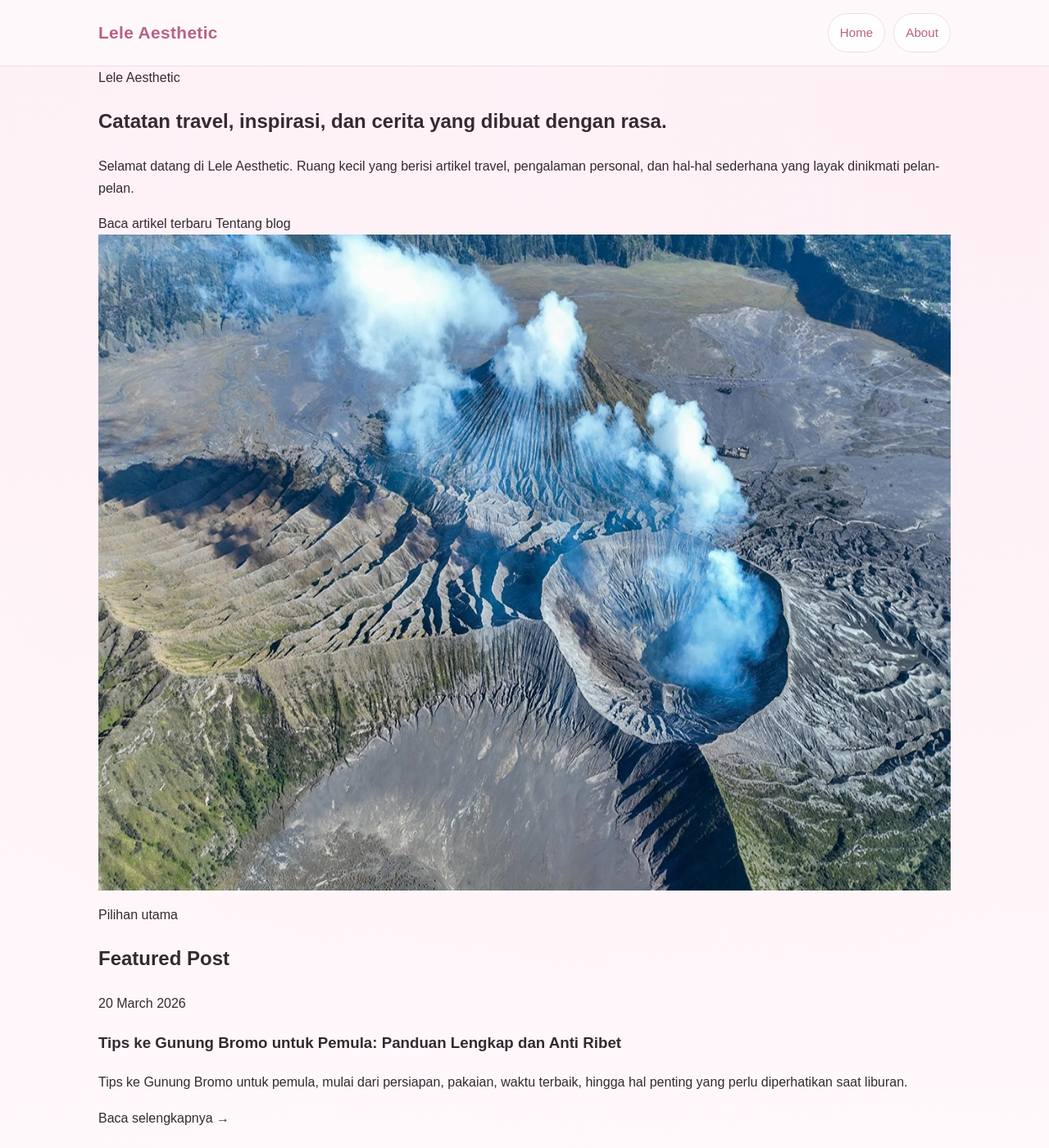
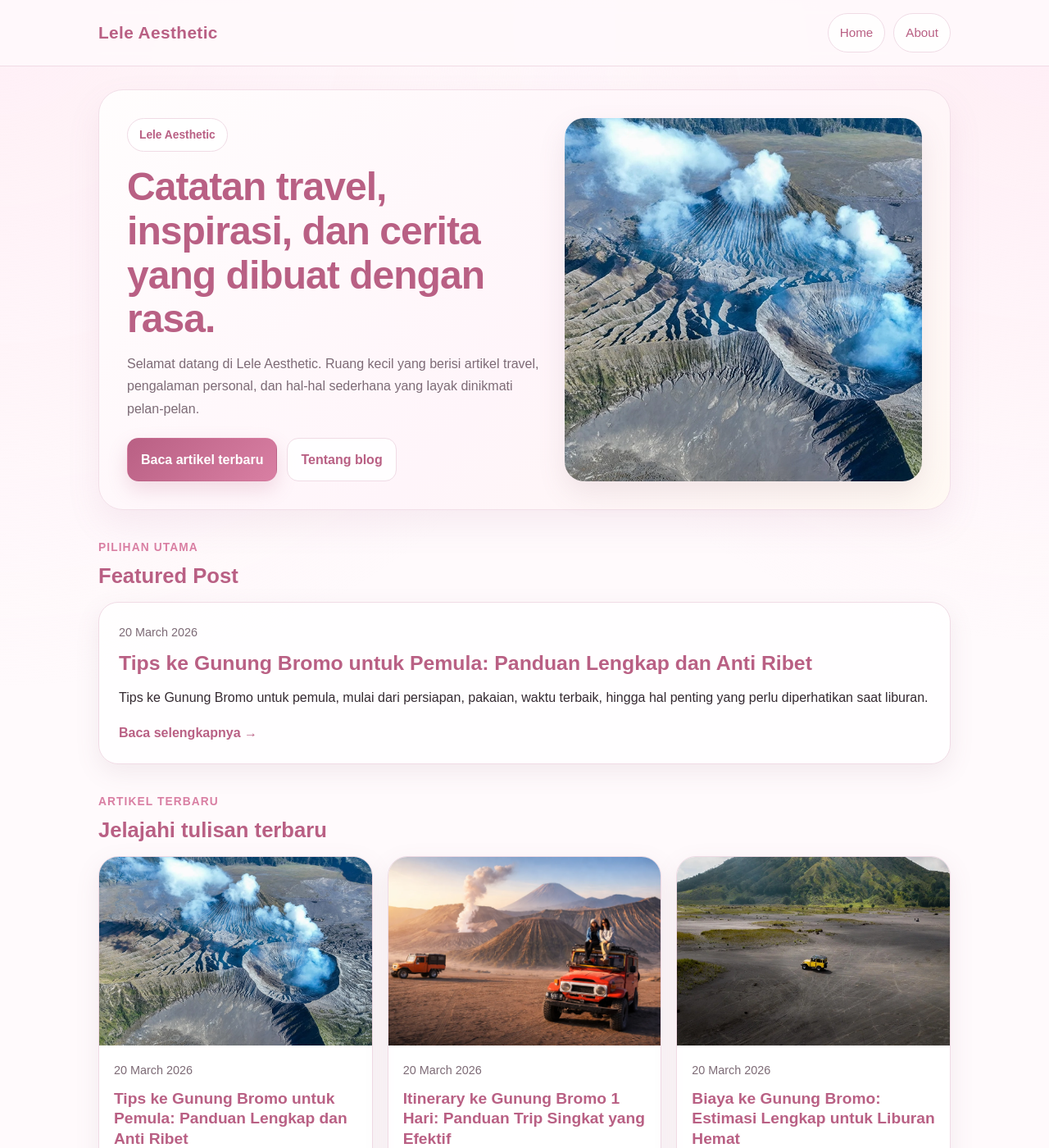
Before and after one commit to vwebe/lele, a Jekyll site: the page built from index.md, in a window 1280 px wide and 1400 px high. Shown: the whole window at 82% size. Built offline with Jekyll 4.4.1, drawn with Linux system fonts in a browser that asks for light colours.

Commit message:
Update style.css

```diff
--- a/assets/css/style.css
+++ b/assets/css/style.css
@@ -478,3 +478,286 @@ a {
   background: var(--primary);
   color: white;
 }
+.premium-hero {
+  margin: 28px 0 34px;
+}
+
+.premium-hero__inner {
+  display: grid;
+  grid-template-columns: 1fr;
+  gap: 22px;
+  padding: 26px;
+  border-radius: 30px;
+  background: linear-gradient(135deg, #fffdfd 0%, #fff5fa 55%, #fff9f3 100%);
+  border: 1px solid #f2dfe8;
+  box-shadow: 0 18px 40px rgba(181, 111, 145, 0.10);
+}
+
+.premium-hero__content {
+  align-self: center;
+}
+
+.premium-badge {
+  display: inline-flex;
+  align-items: center;
+  margin-bottom: 16px;
+  padding: 8px 14px;
+  border-radius: 999px;
+  background: rgba(255, 255, 255, 0.92);
+  border: 1px solid var(--line);
+  color: var(--primary-dark);
+  font-size: 0.86rem;
+  font-weight: 700;
+}
+
+.premium-hero h1 {
+  margin: 0 0 14px;
+  color: var(--primary-dark);
+  font-size: 2.2rem;
+  line-height: 1.12;
+  letter-spacing: -0.02em;
+}
+
+.premium-hero p {
+  margin: 0;
+  max-width: 620px;
+  color: var(--muted);
+  font-size: 1rem;
+}
+
+.premium-actions {
+  display: flex;
+  flex-wrap: wrap;
+  gap: 12px;
+  margin-top: 22px;
+}
+
+.premium-btn {
+  display: inline-flex;
+  align-items: center;
+  justify-content: center;
+  padding: 12px 16px;
+  border-radius: 14px;
+  font-weight: 700;
+  border: 1px solid transparent;
+}
+
+.premium-btn--primary {
+  background: linear-gradient(135deg, var(--primary-dark), var(--primary));
+  color: white;
+  box-shadow: 0 10px 24px rgba(185, 96, 132, 0.20);
+}
+
+.premium-btn--primary:hover {
+  transform: translateY(-1px);
+  box-shadow: 0 14px 26px rgba(185, 96, 132, 0.24);
+}
+
+.premium-btn--soft {
+  background: rgba(255, 255, 255, 0.92);
+  color: var(--primary-dark);
+  border-color: var(--line);
+}
+
+.premium-btn--soft:hover {
+  background: var(--bg-soft);
+}
+
+.premium-hero__visual {
+  align-self: stretch;
+}
+
+.premium-featured-image-link,
+.premium-featured-image {
+  display: block;
+  width: 100%;
+  height: 100%;
+}
+
+.premium-featured-image {
+  min-height: 260px;
+  object-fit: cover;
+  border-radius: 24px;
+  box-shadow: 0 14px 34px rgba(130, 90, 110, 0.12);
+}
+
+.premium-placeholder {
+  display: grid;
+  place-items: center;
+  min-height: 260px;
+  border-radius: 24px;
+  background: linear-gradient(135deg, #fff8fb, #fff4f8);
+  border: 1px solid var(--line);
+}
+
+.section-title-wrap {
+  margin: 0 0 16px;
+}
+
+.section-kicker {
+  margin: 0 0 8px;
+  color: var(--primary);
+  font-size: 0.86rem;
+  font-weight: 700;
+  text-transform: uppercase;
+  letter-spacing: 0.08em;
+}
+
+.section-title-wrap h2 {
+  margin: 0;
+  color: var(--primary-dark);
+  font-size: 1.6rem;
+  line-height: 1.2;
+}
+
+.featured-post,
+.latest-posts,
+.premium-about-box {
+  margin: 0 0 34px;
+}
+
+.featured-card,
+.premium-about-box {
+  padding: 24px;
+  background: rgba(255, 255, 255, 0.88);
+  border: 1px solid var(--line);
+  border-radius: 24px;
+  box-shadow: var(--shadow);
+}
+
+.featured-card__meta,
+.premium-post-card__meta {
+  color: var(--muted);
+  font-size: 0.9rem;
+  margin-bottom: 10px;
+}
+
+.featured-card h3 {
+  margin: 0 0 12px;
+  font-size: 1.55rem;
+  line-height: 1.25;
+  color: var(--primary-dark);
+}
+
+.featured-card h3 a:hover,
+.premium-post-card h3 a:hover {
+  color: var(--primary);
+}
+
+.featured-card p,
+.premium-about-box p {
+  margin: 0;
+  color: var(--text);
+}
+
+.featured-link {
+  display: inline-block;
+  margin-top: 16px;
+  color: var(--primary-dark);
+  font-weight: 700;
+}
+
+.featured-link:hover {
+  color: var(--primary);
+}
+
+.premium-post-grid {
+  display: grid;
+  grid-template-columns: 1fr;
+  gap: 18px;
+}
+
+.premium-post-card {
+  overflow: hidden;
+  background: rgba(255, 255, 255, 0.92);
+  border: 1px solid var(--line);
+  border-radius: 24px;
+  box-shadow: var(--shadow);
+}
+
+.premium-post-card__thumb {
+  display: block;
+}
+
+.premium-post-card__thumb img {
+  width: 100%;
+  height: 220px;
+  object-fit: cover;
+}
+
+.premium-post-card__body {
+  padding: 18px;
+}
+
+.premium-post-card h3 {
+  margin: 0 0 10px;
+  font-size: 1.2rem;
+  line-height: 1.3;
+  color: var(--primary-dark);
+}
+
+.premium-post-card p {
+  margin: 0;
+  color: var(--text);
+}
+
+.premium-readmore {
+  display: inline-block;
+  margin-top: 14px;
+  color: var(--primary-dark);
+  font-weight: 700;
+}
+
+.premium-readmore:hover {
+  color: var(--primary);
+}
+
+@media (min-width: 760px) {
+  .premium-hero__inner {
+    grid-template-columns: 1.08fr 0.92fr;
+    padding: 34px;
+  }
+
+  .premium-hero h1 {
+    font-size: 3rem;
+  }
+
+  .premium-post-grid {
+    grid-template-columns: repeat(2, 1fr);
+  }
+}
+
+@media (min-width: 1040px) {
+  .premium-post-grid {
+    grid-template-columns: repeat(3, 1fr);
+  }
+
+  .premium-post-card__thumb img {
+    height: 230px;
+  }
+}
+
+@media (max-width: 560px) {
+  .premium-hero__inner,
+  .featured-card,
+  .premium-about-box {
+    padding: 18px;
+    border-radius: 22px;
+  }
+
+  .premium-hero h1 {
+    font-size: 1.9rem;
+  }
+
+  .section-title-wrap h2 {
+    font-size: 1.35rem;
+  }
+
+  .premium-post-card {
+    border-radius: 20px;
+  }
+
+  .premium-post-card__thumb img {
+    height: 200px;
+  }
+}
```
